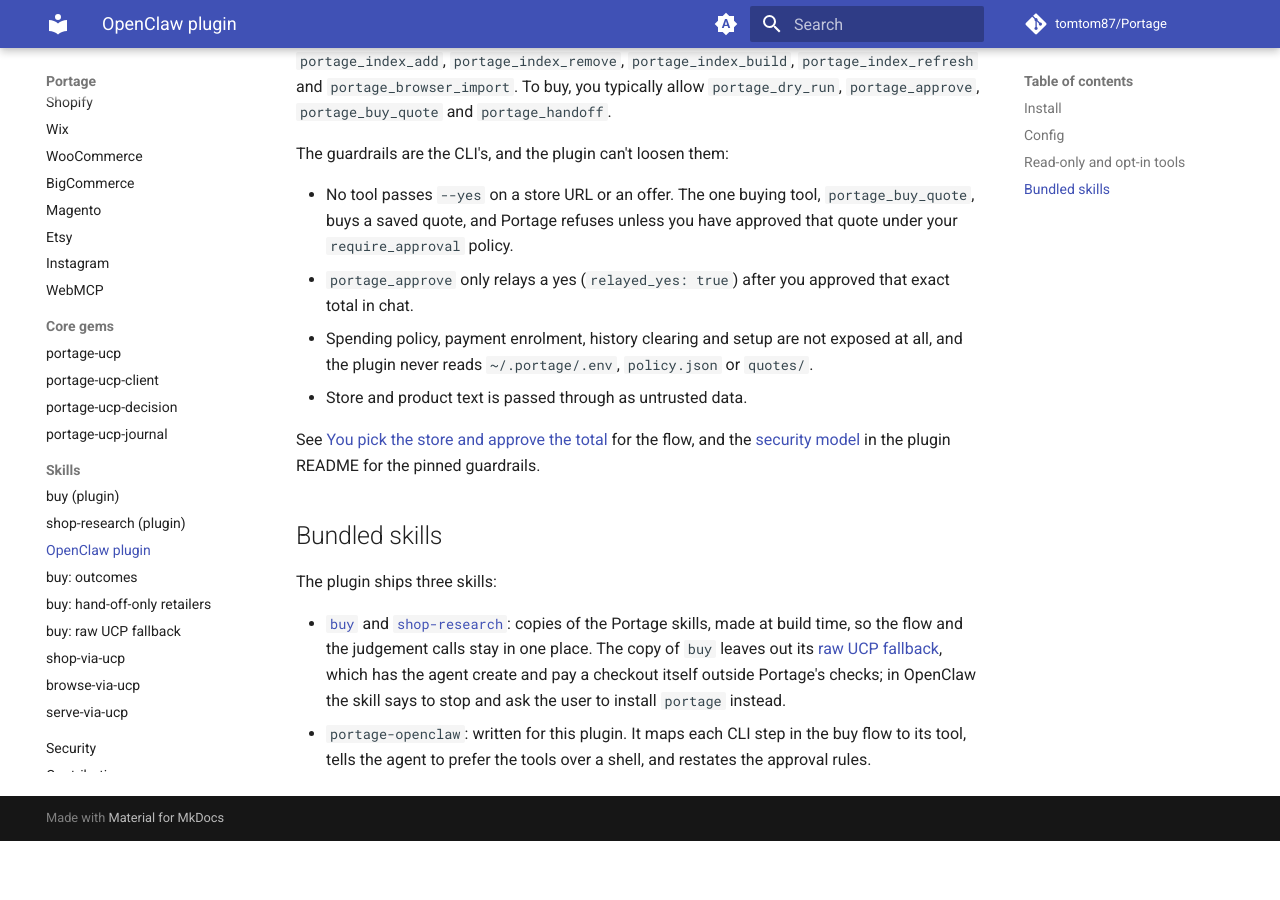
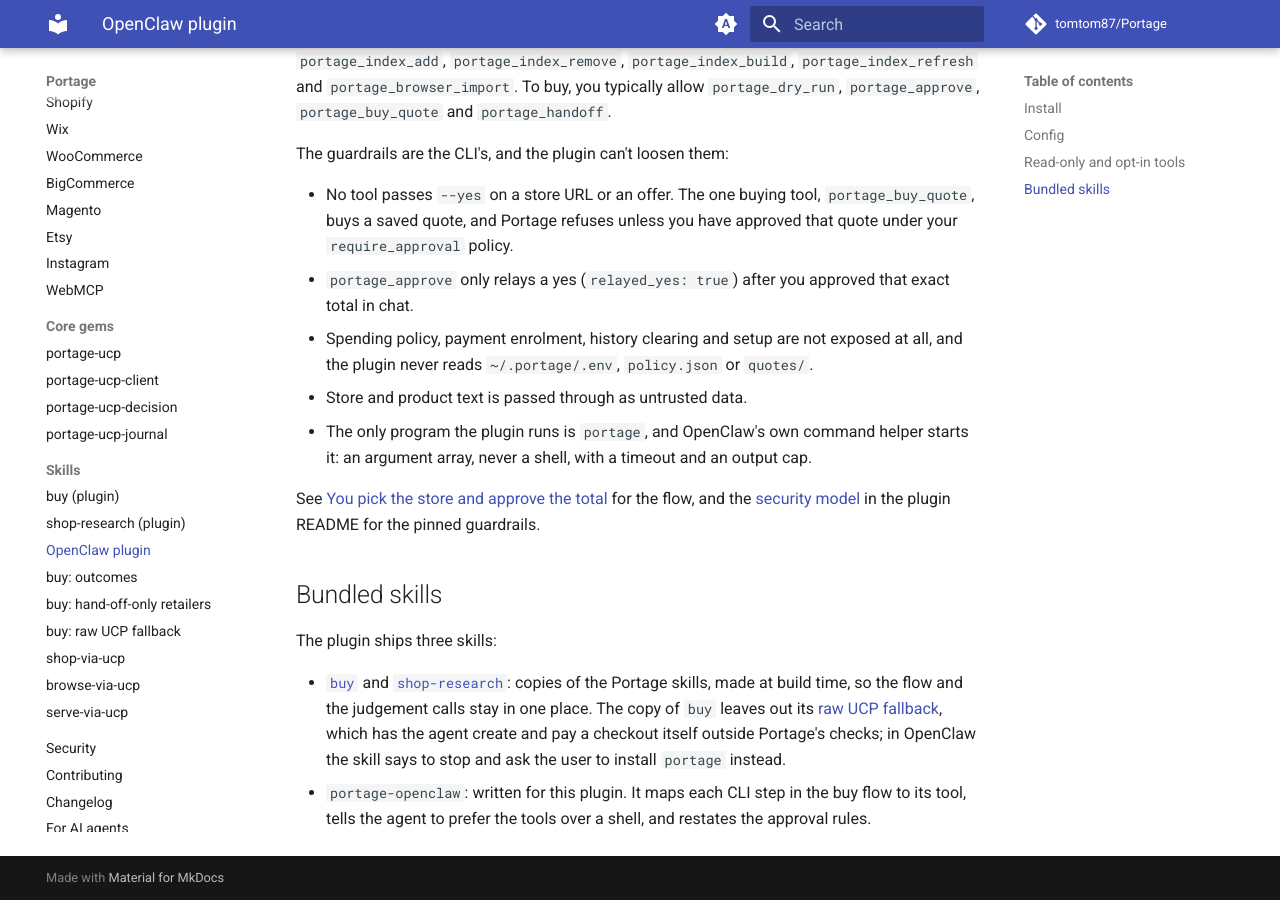
Before and after one commit to tomtom87/Portage, an MkDocs documentation site: the page built from docs/skills/openclaw-plugin.md, in a window 1280 px wide and 900 px high, scrolled down 1459 px. Built offline with MkDocs 1.6.1 and Material for MkDocs 9.7.7, drawn with Linux system fonts in a browser that asks for light colours; comment, search, counter and statistics services are not loaded; before the commit the page ends 2300 px from its top, so only the background shows below that; some of the changed text lies outside the part shown.

Commit message:
Document that OpenClaw starts the OpenClaw plugin's one subprocess
The package README's safety model said the plugin calls child_process.execFile itself. It now says OpenClaw's command helper starts portage, with the same limits, and that 0.10.2 and earlier made the call directly. The README and the docs page give OpenClaw 2026.5.28 as the minimum, and the docs page lists the subprocess among the guardrails.

```diff
--- a/docs/skills/openclaw-plugin.md
+++ b/docs/skills/openclaw-plugin.md
@@ -45,6 +45,7 @@
 - `portage_approve` only relays a yes (`relayed_yes: true`) after you approved that exact total in chat.
 - Spending policy, payment enrolment, history clearing and setup are not exposed at all, and the plugin never reads `~/.portage/.env`, `policy.json` or `quotes/`.
 - Store and product text is passed through as untrusted data.
+- The only program the plugin runs is `portage`, and OpenClaw's own command helper starts it: an argument array, never a shell, with a timeout and an output cap.
 
 See [You pick the store and approve the total](buy.md#you-pick-the-store-and-approve-the-total) for the flow, and the [security model](https://github.com/tomtom87/Portage/blob/main/openclaw-plugin/README.md#safety-model) in the plugin README for the pinned guardrails.
 
```
Also changed, not shown: other parts of docs/skills/openclaw-plugin.md (+1 -1 lines), CHANGELOG.md (+2 -0 lines), openclaw-plugin/README.md (+2 -2 lines).
